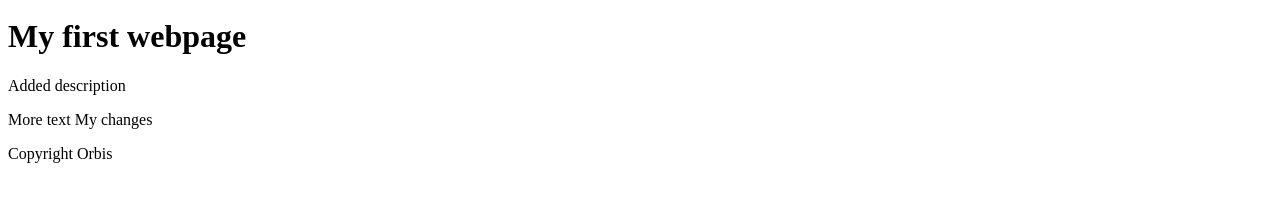
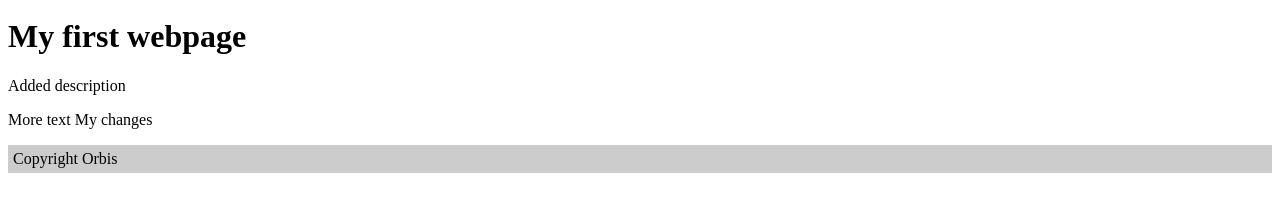
Before and after one commit to DesimirDimitrov/first-repo, a plain HTML site: page index.html in a window 1280 px wide. Shown: the part 95-306 px from the top of the page. Drawn offline with Linux system fonts and the light colour scheme.

Commit message:
Footer changes

```diff
--- a/index.html
+++ b/index.html
@@ -13,6 +13,6 @@
     <p>Added description</p>
 
     <p>More text My changes</p>
-    <footer>Copyright Orbis</footer>
+    <footer style="background-color: #ccc; padding: 5px;">Copyright Orbis</footer>
 </body>
 </html>
```
